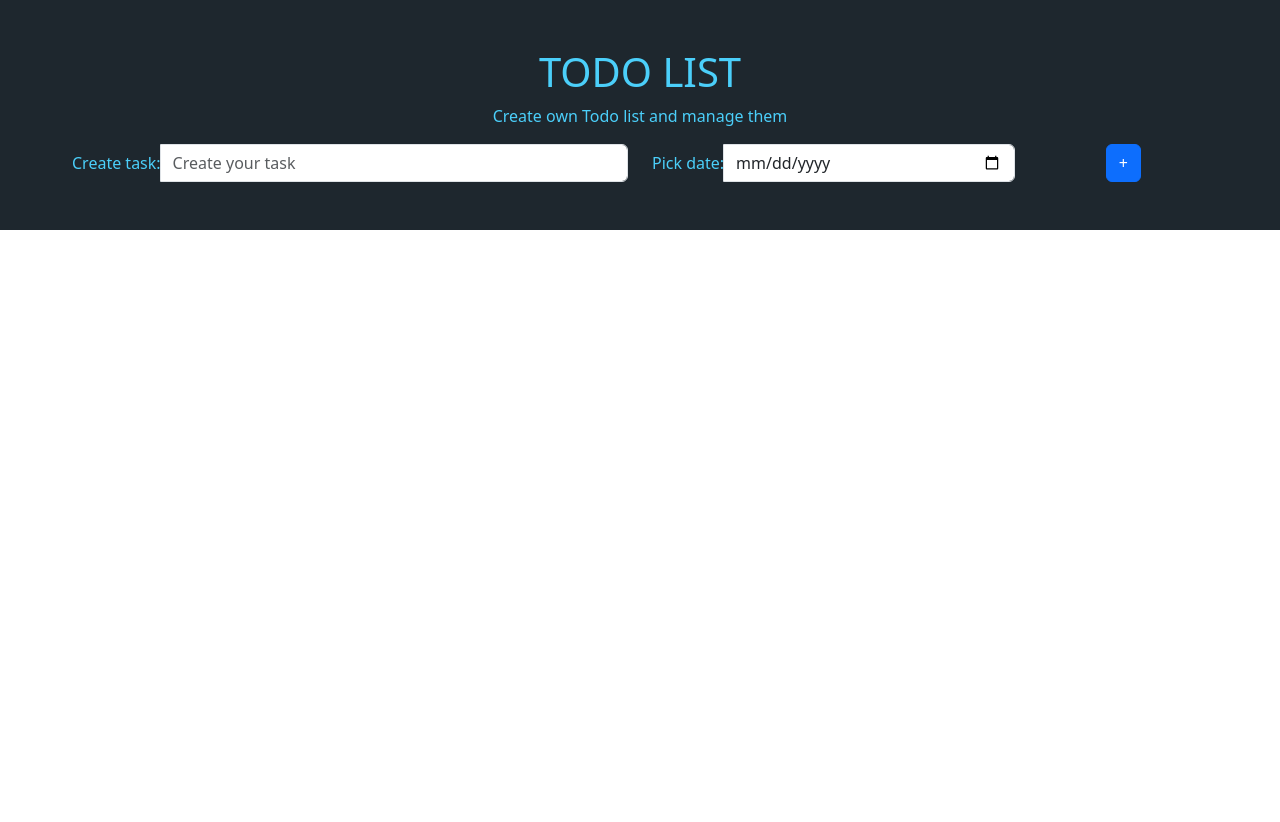
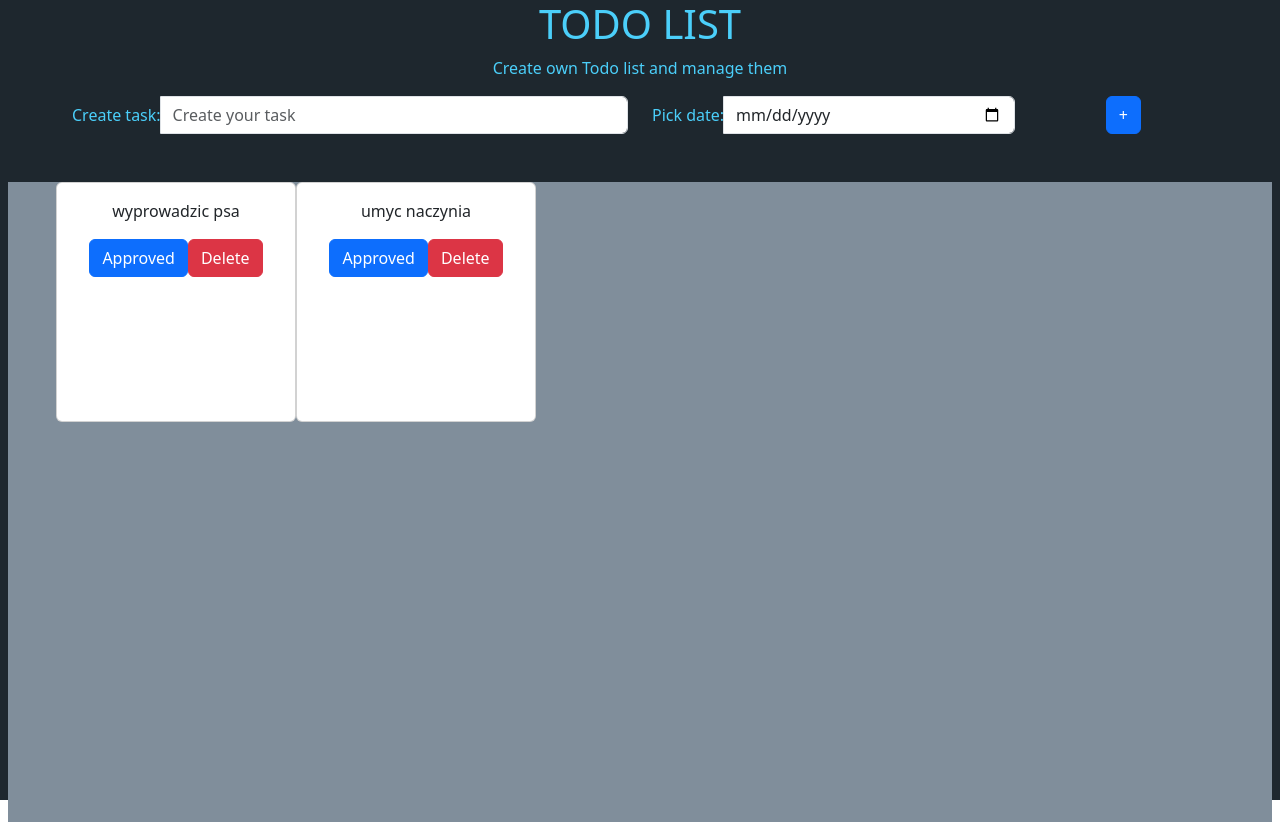
Before and after one commit to Smaught7/angular-todo-list, an Angular app in the folder todo-list/: page / in a window 1280 px wide. Before the commit the page ends 800 px from the top, so only its background shows below. Built offline with nearby package versions, Linux system fonts and the light colour scheme.

Commit message:
changed styles, tasks management service added

```diff
--- /dev/null
+++ b/todo-list/src/app/TodoService.service.ts
@@ -0,0 +1,16 @@
+import { Injectable } from '@angular/core';
+interface Task {
+  id: number;
+  text: string;
+  data: Date;
+}
+@Injectable({
+  providedIn: 'root',
+})
+export class TodoService {
+  public tasksList: Task[] = [
+    { id: 1, text: 'wyprowadzic psa', data: new Date() },
+    { id: 2, text: 'umyc naczynia', data: new Date() },
+  ];
+  constructor() {}
+}
--- a/todo-list/src/app/todo-list/todo-list.component.css
+++ b/todo-list/src/app/todo-list/todo-list.component.css
@@ -1,4 +1,10 @@
 .todo-header {
   background-color: #1e272e;
   color: #4bcffa;
+  height: 100vh;
 }
+
+.tasks-container {
+  background-color: #808e9b;
+  height: 80vh;
+}
--- a/todo-list/src/app/todo-list/todo-list.component.html
+++ b/todo-list/src/app/todo-list/todo-list.component.html
@@ -1,9 +1,9 @@
-<div class="container-fluid text-center py-5 todo-header">
-  <div class="row">
-    <h1>TODO LIST</h1>
-    <p>Create own Todo list and manage them</p>
-  </div>
-  <div class="row mx-5">
+<div class="container-fluid text-center todo-header">
+  <div class="row mx-5 my-6">
+    <div class="col-md-12">
+      <h1>TODO LIST</h1>
+      <p>Create own Todo list and manage them</p>
+    </div>
     <div class="col-md-6">
       <div class="input-group align-items-center">
         <label for="task">Create task:</label>
@@ -26,4 +26,17 @@
       <button class="btn btn-primary">+</button>
     </div>
   </div>
+  <div class="row px-5 mt-5 tasks-container d-flex justify-content-start gx-2">
+    <div
+      class="card"
+      style="width: 15rem; height: 15rem"
+      *ngFor="let task of todoService.tasksList"
+    >
+      <div class="card-body align-items-center">
+        <p class="card-text">{{ task.text }}</p>
+        <button class="btn btn-primary">Approved</button>
+        <button class="btn btn-danger">Delete</button>
+      </div>
+    </div>
+  </div>
 </div>
--- a/todo-list/src/app/todo-list/todo-list.component.ts
+++ b/todo-list/src/app/todo-list/todo-list.component.ts
@@ -1,8 +1,14 @@
 import { Component } from '@angular/core';
+import { TodoService } from '../TodoService.service';
 
 @Component({
   selector: 'app-todo-list',
   templateUrl: './todo-list.component.html',
   styleUrls: ['./todo-list.component.css'],
 })
-export class TodoListComponent {}
+export class TodoListComponent {
+  public taskItem = '';
+  public taskData = '';
+
+  constructor(public todoService: TodoService) {}
+}
--- a/todo-list/src/styles.css
+++ b/todo-list/src/styles.css
@@ -1,5 +1 @@
 /* You can add global styles to this file, and also import other style files */
-
-body {
-  background-color: #1e272e;
-}
```
Also changed, not shown: todo-list/src/app/todo.service.ts (deleted, +0 -9 lines).
